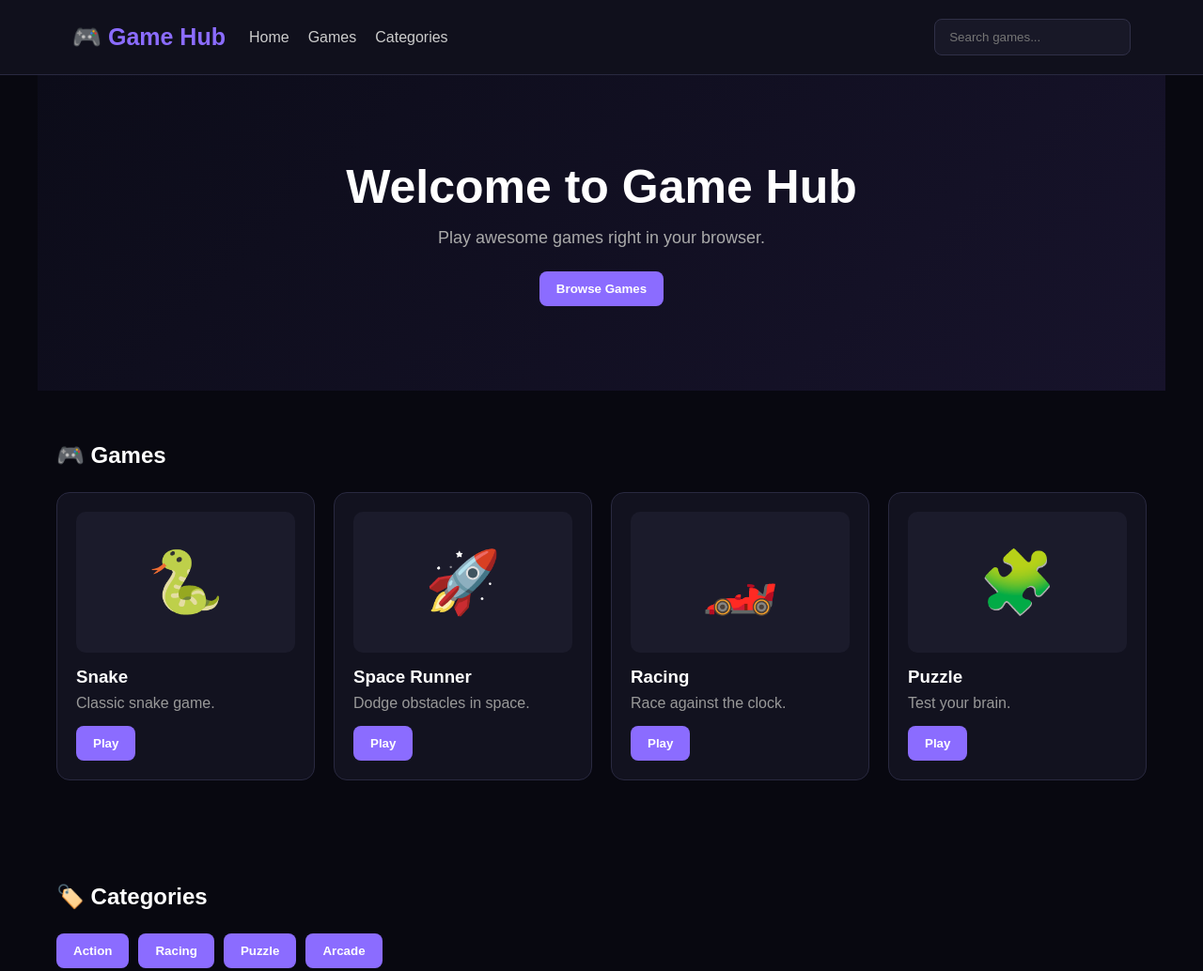
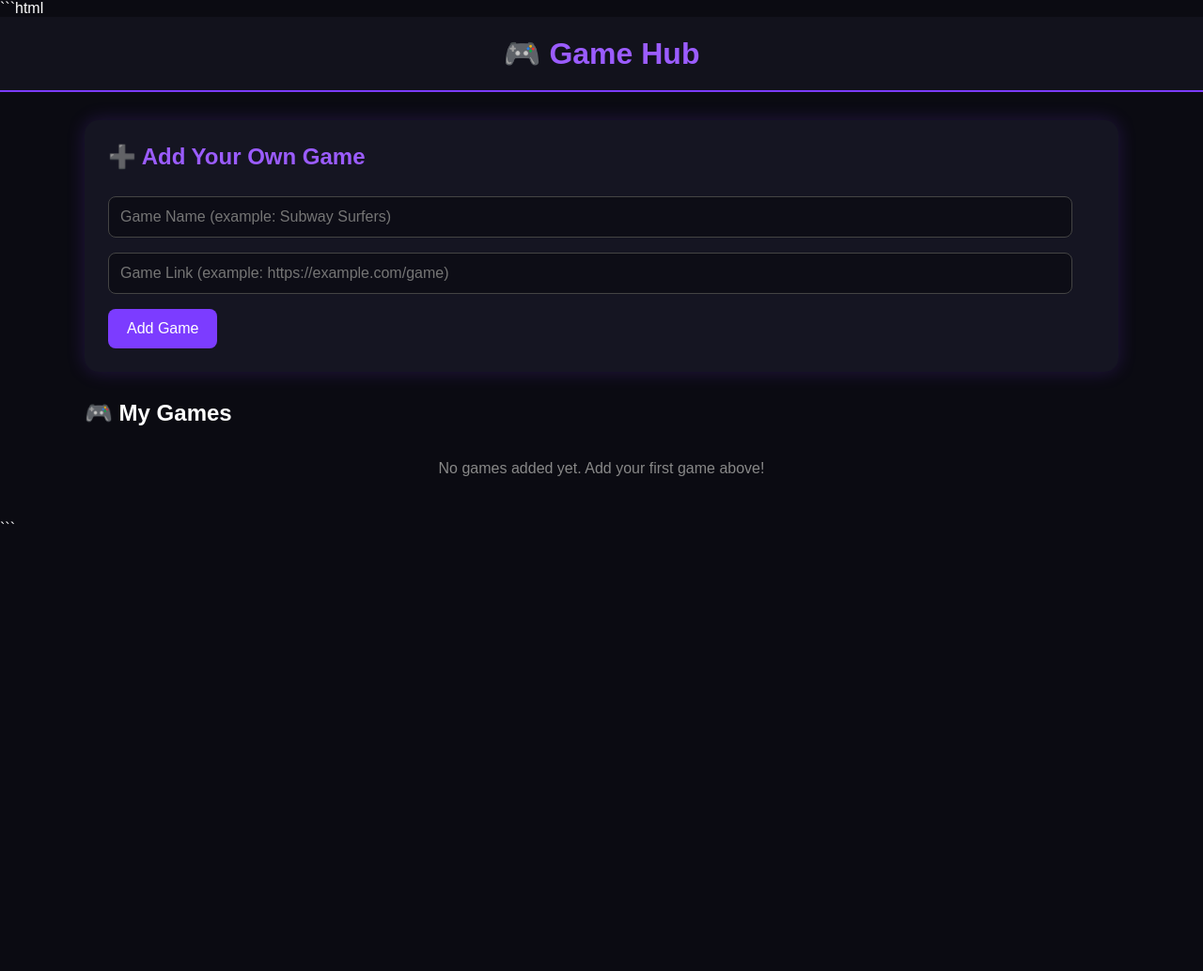
Before and after one commit to mohamedalkaisi319-ops/gamehub, a plain HTML site: page index.html in a window 1280 px wide. Shown: the top 1034 px of the page at 94% size. After the commit the page ends 800 px from the top, so only its background shows below. Drawn offline with Linux system fonts and the light colour scheme.

Commit message:
Update index.html

````diff
--- a/index.html
+++ b/index.html
@@ -1,82 +1,260 @@
+```html
 <!DOCTYPE html>
 <html lang="en">
 <head>
 <meta charset="UTF-8">
 <meta name="viewport" content="width=device-width, initial-scale=1.0">
 <title>Game Hub</title>
+
 <style>
-*{box-sizing:border-box;margin:0;padding:0}
-body{font-family:Arial,sans-serif;background:#080810;color:#fff}
-header{padding:20px 6%;background:#10101c;border-bottom:1px solid #292940;display:flex;align-items:center;gap:25px;flex-wrap:wrap}
-.logo{font-size:25px;font-weight:bold;color:#8b6cff}
-nav{display:flex;gap:20px;flex:1}
-nav a{color:#ccc;text-decoration:none}
-nav a:hover{color:#8b6cff}
-#search{background:#181827;border:1px solid #303047;color:white;padding:11px 15px;border-radius:8px}
-.hero{text-align:center;padding:90px 20px;background:linear-gradient(135deg,#0c0c19,#17132b)}
-.hero h1{font-size:50px;margin-bottom:15px}
-.hero p{color:#aaa;font-size:18px;margin-bottom:25px}
-button{border:0;background:#8b6cff;color:#fff;padding:11px 18px;border-radius:8px;cursor:pointer;font-weight:bold}
-button:hover{background:#a08aff}
-main{max-width:1200px;margin:auto}
-section{padding:55px 20px}
-h2{margin-bottom:25px}
-.game-grid{display:grid;grid-template-columns:repeat(auto-fit,minmax(220px,1fr));gap:20px}
-.game-card{background:#12121f;border:1px solid #292940;border-radius:14px;padding:20px;transition:.2s}
-.game-card:hover{transform:translateY(-5px);border-color:#8b6cff}
-.game-image{height:150px;background:#1b1b2b;border-radius:10px;display:flex;align-items:center;justify-content:center;font-size:65px;margin-bottom:15px}
-.game-card p{color:#999;margin:8px 0 15px}
-.categories{display:flex;gap:10px;flex-wrap:wrap}
-footer{text-align:center;padding:30px;color:#777;border-top:1px solid #222}
-@media(max-width:700px){.hero h1{font-size:38px}#search{width:100%}}
+    body {
+        margin: 0;
+        font-family: Arial, sans-serif;
+        background: #0b0b12;
+        color: white;
+    }
+
+    header {
+        background: #12121c;
+        padding: 20px;
+        text-align: center;
+        border-bottom: 2px solid #7c3cff;
+    }
+
+    header h1 {
+        margin: 0;
+        color: #9b5cff;
+    }
+
+    .container {
+        max-width: 1100px;
+        margin: auto;
+        padding: 30px;
+    }
+
+    .add-game {
+        background: #151522;
+        padding: 25px;
+        border-radius: 15px;
+        margin-bottom: 30px;
+        box-shadow: 0 0 20px rgba(124, 60, 255, 0.2);
+    }
+
+    .add-game h2 {
+        color: #9b5cff;
+        margin-top: 0;
+    }
+
+    input {
+        width: calc(100% - 24px);
+        padding: 12px;
+        margin: 8px 0;
+        background: #0d0d16;
+        color: white;
+        border: 1px solid #444;
+        border-radius: 8px;
+        font-size: 16px;
+    }
+
+    button {
+        padding: 12px 20px;
+        background: #7c3cff;
+        color: white;
+        border: none;
+        border-radius: 8px;
+        cursor: pointer;
+        font-size: 16px;
+        margin-top: 8px;
+    }
+
+    button:hover {
+        background: #9b5cff;
+    }
+
+    .games {
+        display: grid;
+        grid-template-columns: repeat(auto-fill, minmax(230px, 1fr));
+        gap: 20px;
+    }
+
+    .game {
+        background: #151522;
+        padding: 20px;
+        border-radius: 15px;
+        border: 1px solid #29293b;
+    }
+
+    .game h3 {
+        color: #b98aff;
+        margin-top: 0;
+    }
+
+    .play {
+        display: inline-block;
+        text-decoration: none;
+        color: white;
+        background: #7c3cff;
+        padding: 10px 18px;
+        border-radius: 8px;
+        margin-top: 10px;
+    }
+
+    .play:hover {
+        background: #9b5cff;
+    }
+
+    .delete {
+        background: #d33;
+        margin-left: 5px;
+    }
+
+    .delete:hover {
+        background: #f44;
+    }
+
+    .empty {
+        color: #888;
+        text-align: center;
+        grid-column: 1 / -1;
+    }
 </style>
 </head>
+
 <body>
+
 <header>
-<div class="logo">🎮 Game Hub</div>
-<nav><a href="#">Home</a><a href="#games">Games</a><a href="#categories">Categories</a></nav>
-<input id="search" placeholder="Search games..." aria-label="Search games">
+    <h1>🎮 Game Hub</h1>
 </header>
 
-<main>
-<section class="hero">
-<h1>Welcome to Game Hub</h1>
-<p>Play awesome games right in your browser.</p>
-<button id="browse">Browse Games</button>
-</section>
+<div class="container">
 
-<section id="games">
-<h2>🎮 Games</h2>
-<div class="game-grid">
-<div class="game-card" data-name="Snake"><div class="game-image">🐍</div><h3>Snake</h3><p>Classic snake game.</p><button class="play">Play</button></div>
-<div class="game-card" data-name="Space Runner"><div class="game-image">🚀</div><h3>Space Runner</h3><p>Dodge obstacles in space.</p><button class="play">Play</button></div>
-<div class="game-card" data-name="Racing"><div class="game-image">🏎️</div><h3>Racing</h3><p>Race against the clock.</p><button class="play">Play</button></div>
-<div class="game-card" data-name="Puzzle"><div class="game-image">🧩</div><h3>Puzzle</h3><p>Test your brain.</p><button class="play">Play</button></div>
+    <div class="add-game">
+        <h2>➕ Add Your Own Game</h2>
+
+        <input
+            type="text"
+            id="gameName"
+            placeholder="Game Name (example: Subway Surfers)"
+        >
+
+        <input
+            type="url"
+            id="gameLink"
+            placeholder="Game Link (example: https://example.com/game)"
+        >
+
+        <button onclick="addGame()">Add Game</button>
+    </div>
+
+    <h2>🎮 My Games</h2>
+
+    <div class="games" id="gamesList"></div>
+
 </div>
-</section>
-
-<section id="categories">
-<h2>🏷️ Categories</h2>
-<div class="categories"><button>Action</button><button>Racing</button><button>Puzzle</button><button>Arcade</button></div>
-</section>
-</main>
-
-<footer>© 2026 Game Hub</footer>
 
 <script>
-const search=document.getElementById("search");
-const cards=document.querySelectorAll(".game-card");
-search.addEventListener("input",()=>{
- const q=search.value.toLowerCase();
- cards.forEach(card=>card.style.display=card.dataset.name.toLowerCase().includes(q)?"block":"none");
-});
-document.getElementById("browse").addEventListener("click",()=>document.getElementById("games").scrollIntoView({behavior:"smooth"}));
-document.querySelectorAll(".play").forEach(button=>{
- button.addEventListener("click",()=>{
-  const name=button.parentElement.dataset.name;
-  alert(name+" will be added as a playable game next!");
- });
-});
+
+function loadGames() {
+
+    const games = JSON.parse(localStorage.getItem("myGames")) || [];
+
+    const gamesList = document.getElementById("gamesList");
+
+    gamesList.innerHTML = "";
+
+    if (games.length === 0) {
+        gamesList.innerHTML =
+            '<p class="empty">No games added yet. Add your first game above!</p>';
+        return;
+    }
+
+    games.forEach((game, index) => {
+
+        const gameDiv = document.createElement("div");
+
+        gameDiv.className = "game";
+
+        gameDiv.innerHTML = `
+            <h3>🎮 ${escapeHTML(game.name)}</h3>
+
+            <a
+                class="play"
+                href="${game.link}"
+                target="_blank"
+                rel="noopener noreferrer"
+            >
+                ▶ Play
+            </a>
+
+            <button class="delete" onclick="deleteGame(${index})">
+                Delete
+            </button>
+        `;
+
+        gamesList.appendChild(gameDiv);
+    });
+}
+
+
+function addGame() {
+
+    const name = document.getElementById("gameName").value.trim();
+    const link = document.getElementById("gameLink").value.trim();
+
+    if (name === "" || link === "") {
+        alert("Please enter both a game name and a game link!");
+        return;
+    }
+
+    try {
+        new URL(link);
+    } catch {
+        alert("Please enter a valid game link, such as https://example.com");
+        return;
+    }
+
+    const games = JSON.parse(localStorage.getItem("myGames")) || [];
+
+    games.push({
+        name: name,
+        link: link
+    });
+
+    localStorage.setItem("myGames", JSON.stringify(games));
+
+    document.getElementById("gameName").value = "";
+    document.getElementById("gameLink").value = "";
+
+    loadGames();
+}
+
+
+function deleteGame(index) {
+
+    const games = JSON.parse(localStorage.getItem("myGames")) || [];
+
+    games.splice(index, 1);
+
+    localStorage.setItem("myGames", JSON.stringify(games));
+
+    loadGames();
+}
+
+
+function escapeHTML(text) {
+
+    const div = document.createElement("div");
+
+    div.textContent = text;
+
+    return div.innerHTML;
+}
+
+
+loadGames();
+
 </script>
+
 </body>
 </html>
+```
````
